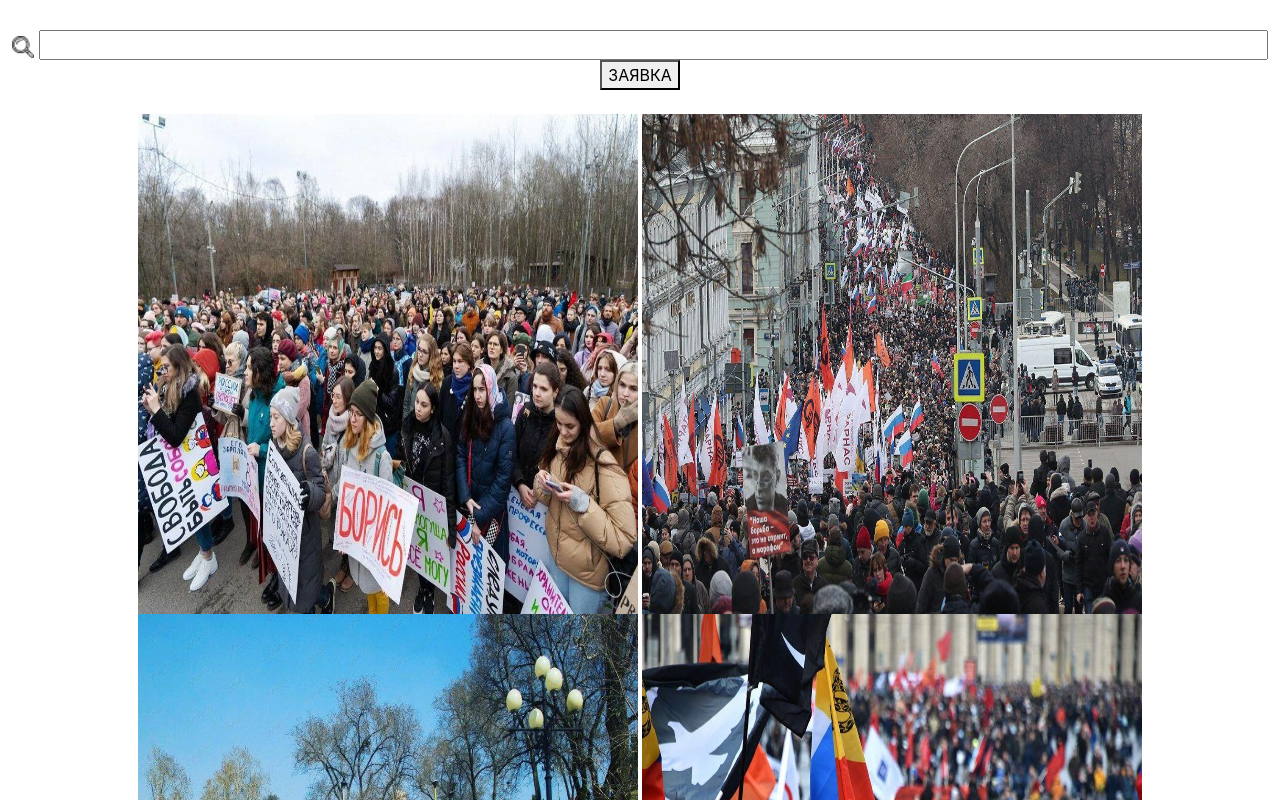
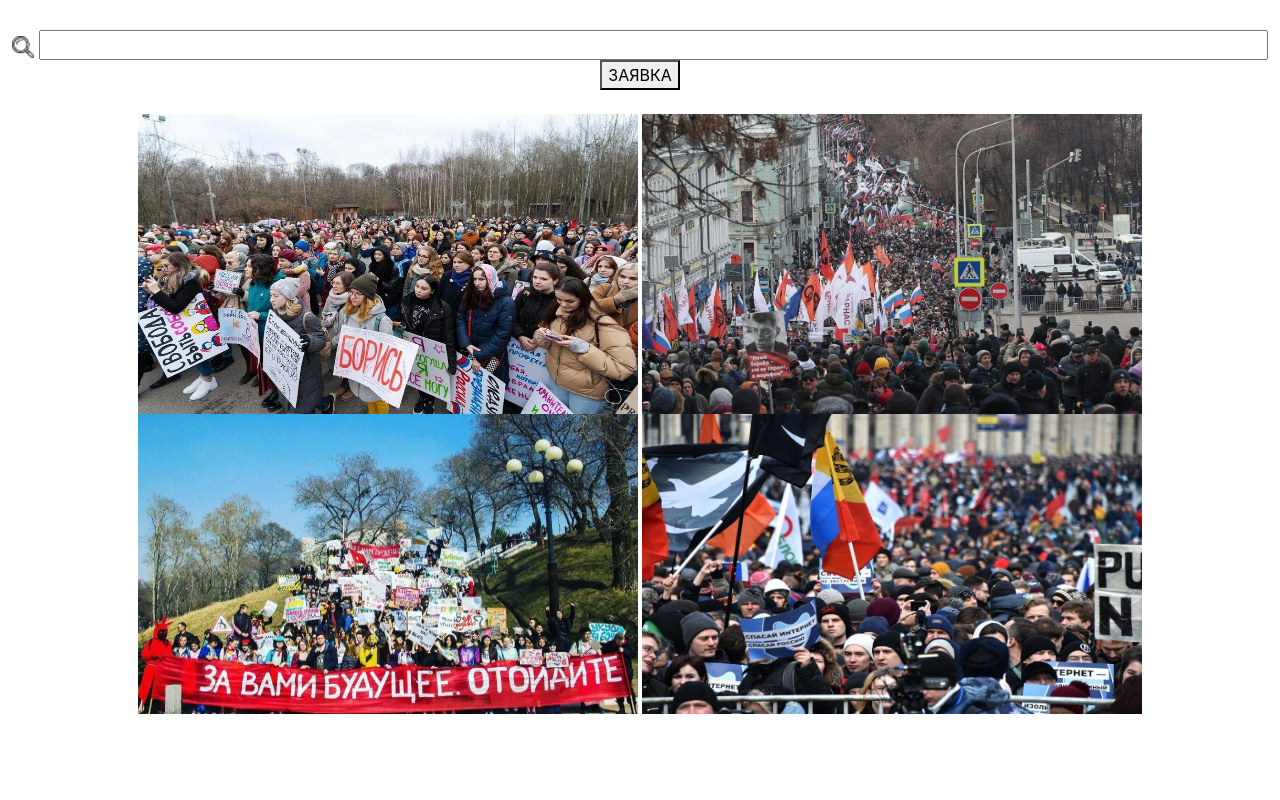
Before and after one commit to RLobodenko/DemHack, a plain HTML site: page index.html in a window 1280 px wide. Shown: the top 800 px of the page. Drawn offline with nearby package versions, Linux system fonts and the light colour scheme.

Commit message:
Update index.html

```diff
--- a/index.html
+++ b/index.html
@@ -39,11 +39,11 @@
         </header>
 		<article>
 		<br>
-		<a href="route_panel_control.html"><img src="1.jpg" width="500px" height="500px"></a>
-		<a href="route_panel_control.html"><img src="2.jpg" width="500px" height="500px"></a>
+		<a href="route_panel_control.html"><img src="1.jpg" width="500px" height="300px"></a>
+		<a href="route_panel_control.html"><img src="2.jpg" width="500px" height="300px"></a>
 		<br>
-		<a href="route_panel_control.html"><img src="3.jpg" width="500px" height="500px"></a>
-		<a href="route_panel_control.html"><img src="4.jpg" width="500px" height="500px"></a>
+		<a href="route_panel_control.html"><img src="3.jpg" width="500px" height="300px"></a>
+		<a href="route_panel_control.html"><img src="4.jpg" width="500px" height="300px"></a>
 			<br>
 			<br>
 		</article>
```
